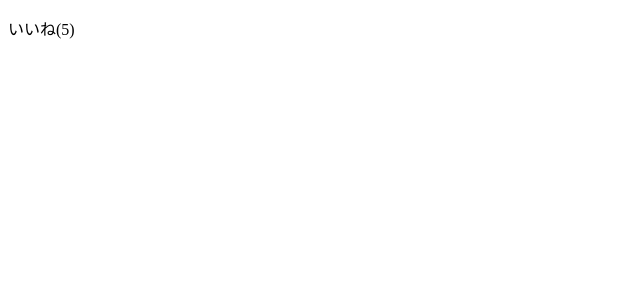
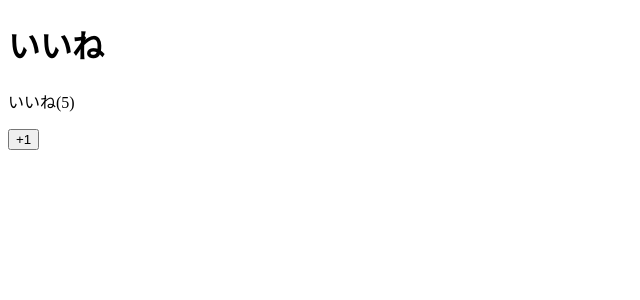
Before and after one commit to kotamori9/vuejs-sample, a Vue app: page / in a window 1280 px wide. Shown: the top 300 px of the page, without its empty margins (0-640 px from the left). Built offline with nearby package versions, Linux system fonts and the light colour scheme.

Commit message:
componentsファイル作成

```diff
--- a/src/App.vue
+++ b/src/App.vue
@@ -1,3 +1,17 @@
 <template>
-  <LikeNumber></LikeNumber>
+  <div>
+    <LikeHeader></LikeHeader>
+    <LikeNumber></LikeNumber>
+  </div>
 </template>
+
+<script>
+import LikeHeader from "./components/LikeHeader.vue";
+
+  export default{
+    components: {
+      LikeHeader
+    }
+  };
+
+</script>
--- a/src/LikeNumber.vue
+++ /dev/null
@@ -1,13 +0,0 @@
-<template>
-  <p>いいね({{number}})</p>
-</template>
-
-<script>
-export default {
-  data(){
-    return{
-      number:5
-    };
-  }
-};
-</script>
--- /dev/null
+++ b/src/components/LikeHeader.vue
@@ -0,0 +1,3 @@
+<template>
+  <h1>いいね</h1>
+</template>
--- /dev/null
+++ b/src/components/LikeNumber.vue
@@ -0,0 +1,21 @@
+<template>
+  <div>
+    <p>いいね({{number}})</p>
+    <button @click="increment">+1</button>
+  </div>
+</template>
+
+<script>
+export default {
+  data(){
+    return{
+      number:5
+    };
+  },
+  methods:{
+    increment(){
+      this.number += 1;
+    }
+  }
+};
+</script>
--- a/src/main.js
+++ b/src/main.js
@@ -1,6 +1,6 @@
 import Vue from 'vue'
 import App from './App.vue'
-import LikeNumber from "./LikeNumber.vue";
+import LikeNumber from "./components/LikeNumber.vue";
 
 Vue.config.productionTip = false
 Vue.component('LikeNumber', LikeNumber);
```
